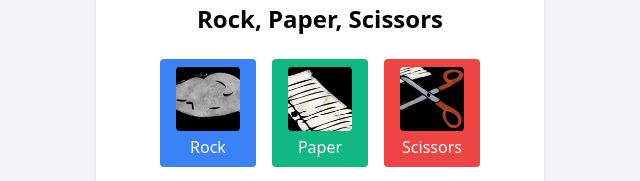
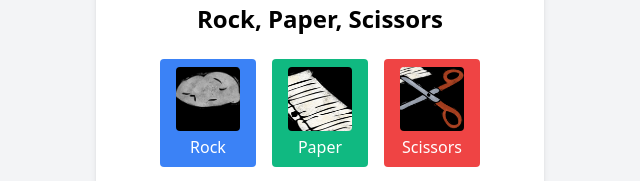
Before and after one commit to mouad-talhaoui/Rock_Paper_-Scissors, a plain HTML site: page index.html in a window 1280 px wide. Shown: the part 282-463 px from the top of the page, without its empty margins (320-960 px from the left). Drawn offline with nearby package versions, Linux system fonts and the light colour scheme.

Commit message:
Update index.html

```diff
--- a/index.html
+++ b/index.html
@@ -18,7 +18,7 @@
       <!-- Choices -->
       <div class="flex justify-center space-x-4">
         <button @click="play('rock')" class="bg-blue-500 text-white px-4 py-2 rounded hover:bg-blue-600 flex flex-col items-center">
-          <img src="img/rock.png" alt="Rock" class="w-16 h-16 object-cover rounded mb-1">
+          <img src="img/rock.jpg" alt="Rock" class="w-16 h-16 object-cover rounded mb-1">
           Rock
         </button>
         <button @click="play('paper')" class="bg-green-500 text-white px-4 py-2 rounded hover:bg-green-600 flex flex-col items-center">
```
